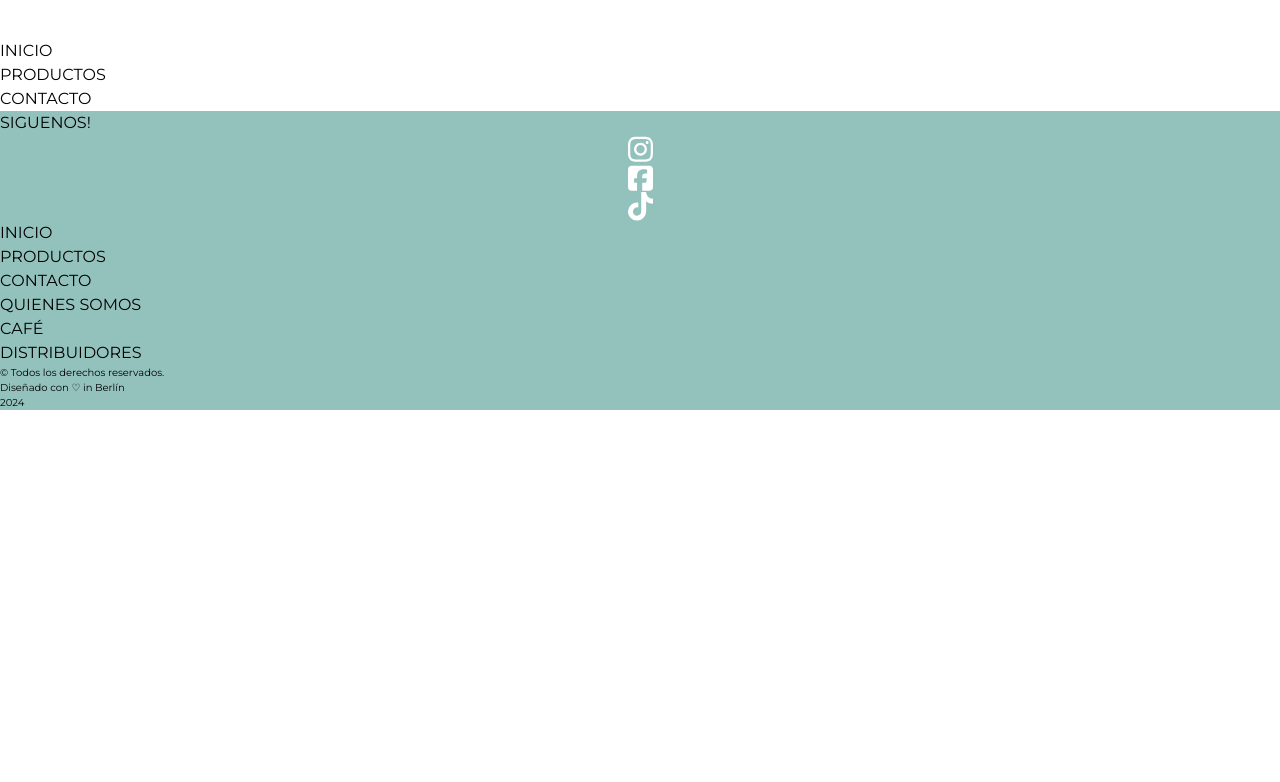
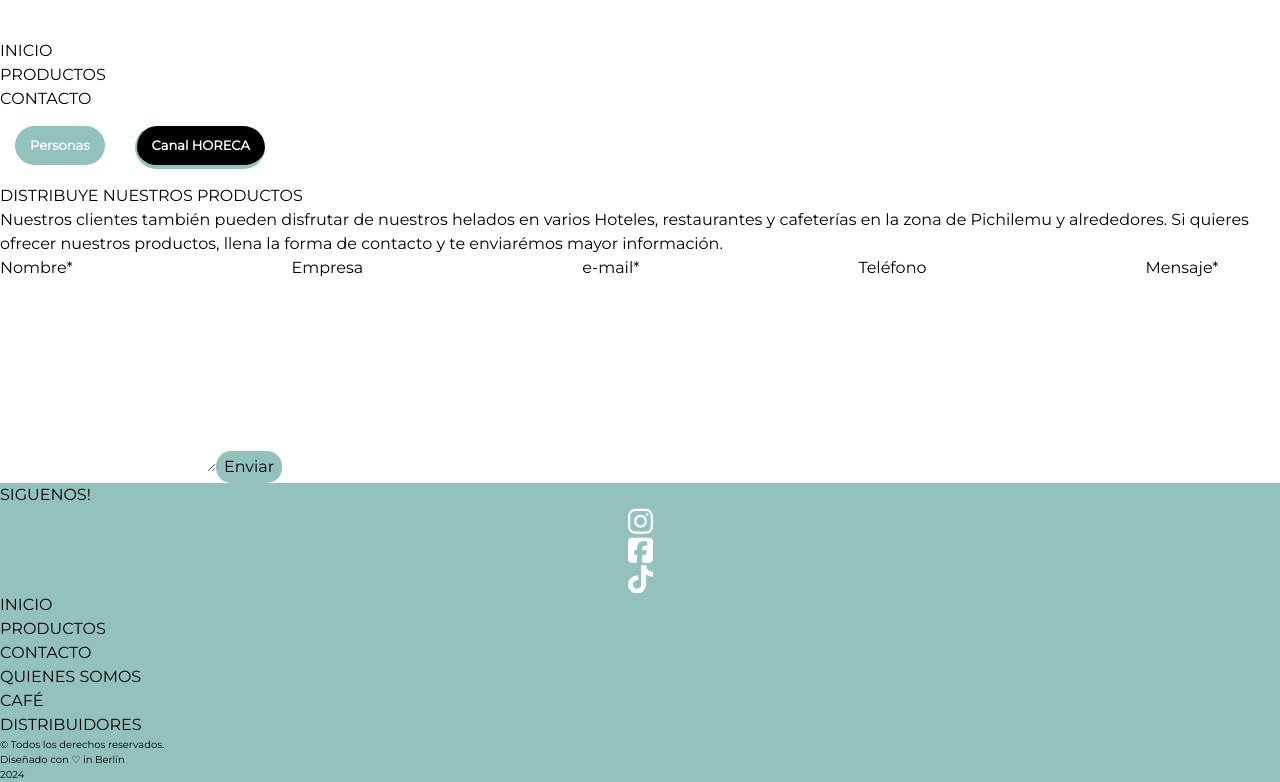
Before and after one commit to lenikanuffer/buena-mano, a React (Vite) app in the folder buena-mano-storefront/: page /Horeca in a window 1280 px wide. Shown: the part 691-1473 px from the top of the page. Before the commit the page ends 1101 px from the top, so only its background shows below. Built offline with nearby package versions, Linux system fonts and the light colour scheme.

Commit message:
linked whatapp, created HORECA contact component, working on preview slides

```diff
--- a/buena-mano-storefront/package.json
+++ b/buena-mano-storefront/package.json
@@ -12,6 +12,8 @@
   "dependencies": {
     "react": "^18.3.1",
     "react-dom": "^18.3.1",
+    "react-slick": "^0.30.2",
+    "slick-carousel": "^1.8.1",
     "wouter": "^3.3.1"
   },
   "devDependencies": {
--- a/buena-mano-storefront/src/App.jsx
+++ b/buena-mano-storefront/src/App.jsx
@@ -4,6 +4,7 @@ import Home from './components/home/Home';
 import Footer from './components/footer/Footer';
 import ProductsPage from './components/productsPage/ProductsPage';
 import Contact from './components/contact/Contact';
+import Horeca from './components/horeca/Horeca';
 import './App.css'
 
 
@@ -17,6 +18,7 @@ function App() {
         <Route path='/' component={Home} />
         <Route path='/Productos' component={ProductsPage} />
         <Route path='/Contacto' component={Contact} />
+        <Route path='/Horeca' component={Horeca} />
       </Switch>
       <Footer />
       </div>
--- a/buena-mano-storefront/src/components/ProductCard/ProductCard.css
+++ b/buena-mano-storefront/src/components/ProductCard/ProductCard.css
@@ -4,4 +4,5 @@
 
 .card-container {
   border-color: var(--bmcolor);
+  height: 660px;
 }
--- a/buena-mano-storefront/src/components/ProductCard/ProductCard.jsx
+++ b/buena-mano-storefront/src/components/ProductCard/ProductCard.jsx
@@ -1,9 +1,8 @@
-import {Route, useParams} from 'wouter';
 import PropTypes from 'prop-types';
 import './ProductCard.css'
 import { SugarFree } from '../../assets/icons/icons';
 
-const ProductCard = ({name, img, altText, description, localProduct, glutenFree, sugarFree, lactoseFree, vegan, scoop, halfLitre, litre, productLink}) => {
+const ProductCard = ({name, img, altText, description, localProduct, glutenFree, sugarFree, lactoseFree, vegan, scoop, halfLitre, litre}) => {
 
 
     function getImageUrl(name) {
@@ -12,20 +11,20 @@ const ProductCard = ({name, img, altText, description, localProduct, glutenFree,
 
 
 
+    return (
 
-    return (
-        <div className='card-container flex flex-col w-80 border border-solid rounded-xl p-4'>
+        <div className='card-container flex flex-col w-80  border border-solid rounded-xl p-4 '>
             <div className='image-title flex flex-col items-center mb-4'>
                 <h1 className='mb-4'>{name}</h1>
-                <img src={getImageUrl(img)} alt={altText} className='w-64 rounded-xl'/>
+                <img src={getImageUrl(img)} alt={altText} className='w-64 h-72 rounded-xl'/>
             </div>
-            <div className='content-container flex flex-col'>
+            <div className='content-container flex flex-col content-between '>
                 <div className='description text-justify mb-4'>
                     <p>{description}</p>
                 </div>
                 <div className='formats-sellos flex gap-14'>
                     <div className='formats '>
-                        <h1 className='text-sm'>FORMATOS</h1>
+                        <h1 className='text-sm mb-2'>FORMATOS</h1>
                         <ul>
                             <li>Bola: ${scoop}</li>
                             <li>1/2 litro: ${halfLitre}</li>
@@ -44,7 +43,10 @@ const ProductCard = ({name, img, altText, description, localProduct, glutenFree,
 
                 </div>
                 <div className='button flex justify-end mt-4'>
-                        <button className='button-det p-3 border border-solid rounded-full text-white border-white'>  Detalles </button>
+
+                        <button className='button-det p-3 border border-solid rounded-full text-white border-white' >  Detalles
+
+                        </button>
                 </div>
             </div>
         </div>
--- a/buena-mano-storefront/src/components/contact/Contact.css
+++ b/buena-mano-storefront/src/components/contact/Contact.css
@@ -1,3 +1,22 @@
 .disclaimer {
   font-size: 12px;
 }
+
+.channel-bttn {
+  color: white;
+  font-size: small;
+  font-weight: bolder;
+  background-color: var(--bmcolor);
+  padding-left: 15px;
+  padding-right: 15px;
+  padding-top: 10px;
+  padding-bottom: 10px;
+  border-radius: 25px;
+  margin: 15px;
+}
+
+.current {
+  background-color: black;
+  border-bottom: solid 4px var(--bmcolor);
+  border-left: solid 2px var(--bmcolor);
+}
--- a/buena-mano-storefront/src/components/contact/Contact.jsx
+++ b/buena-mano-storefront/src/components/contact/Contact.jsx
@@ -1,3 +1,4 @@
+import {Link} from 'wouter';
 import { Whatsapp} from '../../assets/icons/icons';
 import DistributorsList from '../distributors/Distributors';
 import './Contact.css'
@@ -6,6 +7,13 @@ function Contact() {
     return (
     <div className='wrapper flex flex-col md:flex-row'>
        <main>
+
+        <div className='channels flex justify-center'>
+            <button className='channel-bttn current '>Personas</button>
+            <Link href='/Horeca'>
+            <button className='channel-bttn'>Canal HORECA</button></Link>
+
+        </div>
         <div className='flex flex-col items-center'>
             <h1 className='text-sm text-center'>ENCUENTRANOS EN</h1>
             <p className='text-sm text-center m-8'>Avenida Comercio 1926, Playa Hermosa, Pichilemu, Chile</p>
@@ -41,11 +49,12 @@ function Contact() {
         <p>Ofrecemos envío a domicilio para la zona de Pichilemu urbano y alrededores</p>
         <p>Consulta precios y disponibilidad en nuestro Whatsapp:</p>
         </div>
-        <div className='flex justify-center m-4 gap-4 items-center'>
-        <Whatsapp />
-        <p className='text-sm'>+56986203042</p>
+        <div className='flex justify-center m-4 gap-4 items-center mb-8'>
+        <a href='https://wa.me/56986203042'>
+        <Whatsapp /></a>
+        <a href='https://wa.me/56986203042'>
+        <p className='text-sm'>+56986203042</p></a>
         </div>
-
         </div>
        </main>
        <aside>
--- /dev/null
+++ b/buena-mano-storefront/src/components/horeca/Horeca.css
@@ -0,0 +1,13 @@
+.contact-form {
+  border-color: var(--bmcolor);
+  border-radius: 10px;
+}
+
+.button-bm {
+  background-color: var(--bmcolor);
+  padding-top: 4px;
+  padding-bottom: 4px;
+  padding-left: 8px;
+  padding-right: 8px;
+  border-radius: 15px;
+}
--- /dev/null
+++ b/buena-mano-storefront/src/components/horeca/Horeca.jsx
@@ -0,0 +1,53 @@
+import './Horeca.css';
+import {Link} from 'wouter';
+
+
+function Horeca () {
+    return (
+        <div className='wrapper flex flex-col md:flex-row'>
+       <main>
+
+        <div className='channels flex justify-center'>
+            <Link href='/Contacto'>
+            <button className='channel-bttn  '>Personas</button>
+            </Link>
+            <button className='channel-bttn current'>Canal HORECA</button>
+        </div>
+       <div className='intro-horeca'>
+        <h1 className='text-sm text-center my-4'>DISTRIBUYE NUESTROS PRODUCTOS</h1>
+        <p className='text-sm text-justify mx-8 mb-10'>
+         Nuestros clientes también pueden disfrutar de nuestros helados en varios Hoteles, restaurantes y cafeterías en la zona de Pichilemu y alrededores.
+        Si quieres ofrecer nuestros productos, llena la forma de contacto y te enviarémos mayor información.
+        </p>
+       </div>
+
+        <div className='contact-horeca justify-center flex mb-10'>
+            <form action="" className='flex flex-col w-80  gap-2'>
+                <label htmlFor='name' name='name'  className='text-sm'>Nombre*</label>
+                <input id='name' type="text" minLength='6' required className='text-sm border contact-form'/>
+                <label htmlFor='company'  className='text-sm'>Empresa</label>
+                <input id='company' type="text" minLength='6' className='text-sm border contact-form'/>
+                <label htmlFor='email'  className='text-sm'>e-mail*</label>
+                <input id='email' type="text" minLength='6'  required className='text-sm border contact-form' />
+                <label htmlFor='phone'  className='text-sm'>Teléfono</label>
+                <input id='phone' type="text" minLength='9' className='text-sm border contact-form'/>
+                <label htmlFor='message'  className='text-sm'>Mensaje*</label>
+                <textarea id="message" className='text-sm border contact-form' minLength='10' required rows='8' ></textarea>
+                <button type='submit' className='text-sm button-bm w-1/4 text-white self-end'>Enviar</button>
+            </form>
+
+        </div>
+
+
+
+
+
+
+       </main>
+
+       </div>
+    )
+
+}
+
+export default Horeca
--- a/buena-mano-storefront/src/components/productsPreview/ProductsPreview.jsx
+++ b/buena-mano-storefront/src/components/productsPreview/ProductsPreview.jsx
@@ -1,3 +1,7 @@
+
+
+
+
 import {useState} from 'react';
 import {iceCreams} from '../../assets/data/ice-cream';
 import PreviewCard from '../PreviewCard/PreviewCard';
@@ -6,6 +10,7 @@ import './ProductsPreview.css'
 const ProductsPreview = () => {
 
     const [data] = useState(iceCreams);
+
 
     const previewFlavours = data.filter((flavour) => {
         if(flavour.inStock == true)
@@ -22,15 +27,22 @@ const ProductsPreview = () => {
         scoop={flavour.scoop}
         halfLitre={flavour.halfLitre}
         litre={flavour.litre}
-        />
-)
+        />)
     });
+
 
     return (
 
-        <section className='flex flex-wrap gap-1 my-8 mx-4 text-sm items-center md:flex-row md:flex-wrap md:mx-8'>
+
+        <section className='flex gap-1 my-8 mx-4 text-sm items-center md:mx-8 '>
+
+
             {previewFlavoursList}
+
+
         </section>
+
+
     )
 }
 
--- a/buena-mano-storefront/src/components/snackscard/SnackCard.css
+++ b/buena-mano-storefront/src/components/snackscard/SnackCard.css
@@ -0,0 +1,3 @@
+img {
+  object-fit: cover;
+}
--- a/buena-mano-storefront/src/components/snackscard/SnackCard.jsx
+++ b/buena-mano-storefront/src/components/snackscard/SnackCard.jsx
@@ -12,9 +12,9 @@ const SnackCard = ({name, img, altText, description, localProduct, glutenFree, s
         <div className='card-container flex flex-col w-80 border border-solid rounded-xl p-4'>
             <div className='image-title flex flex-col items-center mb-4'>
                 <h1 className='mb-4'>{name}</h1>
-                <img src={getImageUrl(img)} alt={altText} className='w-64 rounded-xl'/>
+                <img src={getImageUrl(img)} alt={altText} className='w-64 h-72 rounded-xl '/>
             </div>
-            <div className='content-container flex flex-col'>
+            <div className='content-container flex flex-col '>
                 <div className='description text-justify mb-4'>
                     <p>{description}</p>
                 </div>
--- a/buena-mano-storefront/src/index.css
+++ b/buena-mano-storefront/src/index.css
@@ -13,7 +13,7 @@
 }
 
 body {
-  margin: 0 auto;
+  /* margin: 0 auto; */
   font-family: "Montserratregular", sans-serif;
 }
 
```
Also changed, not shown: 2 other files (tests, documents, lock files or other folders).
